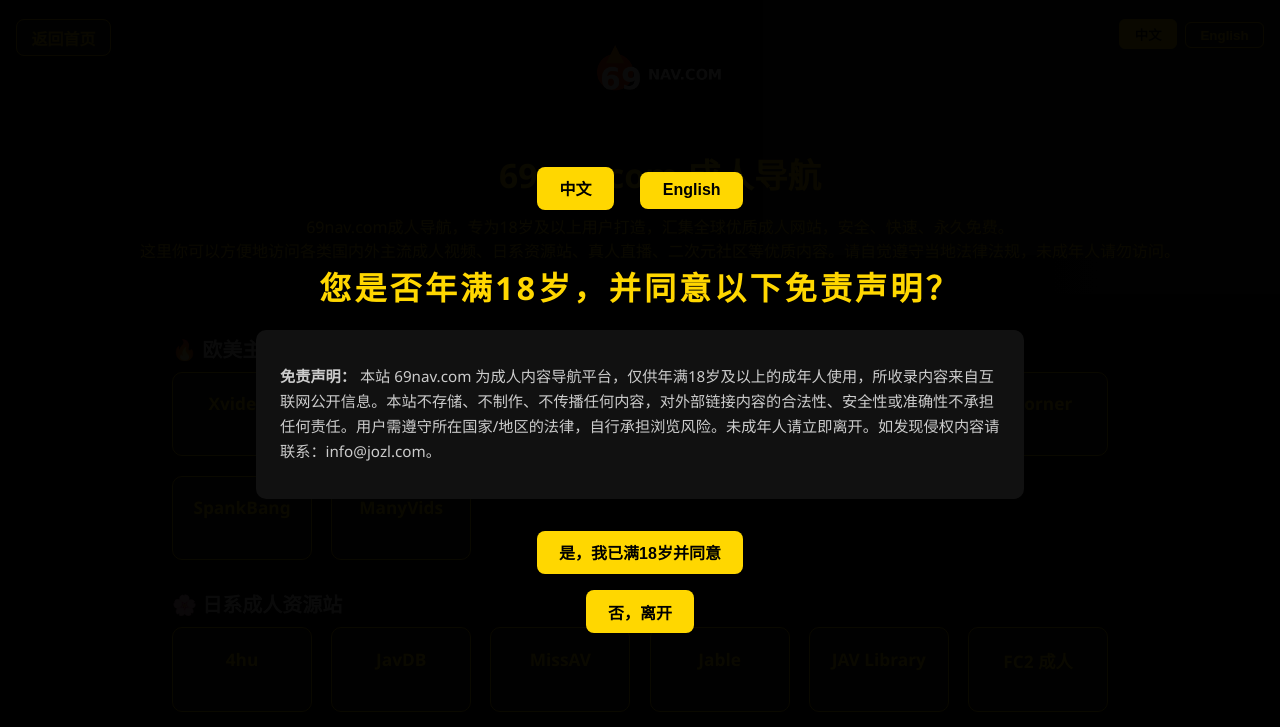
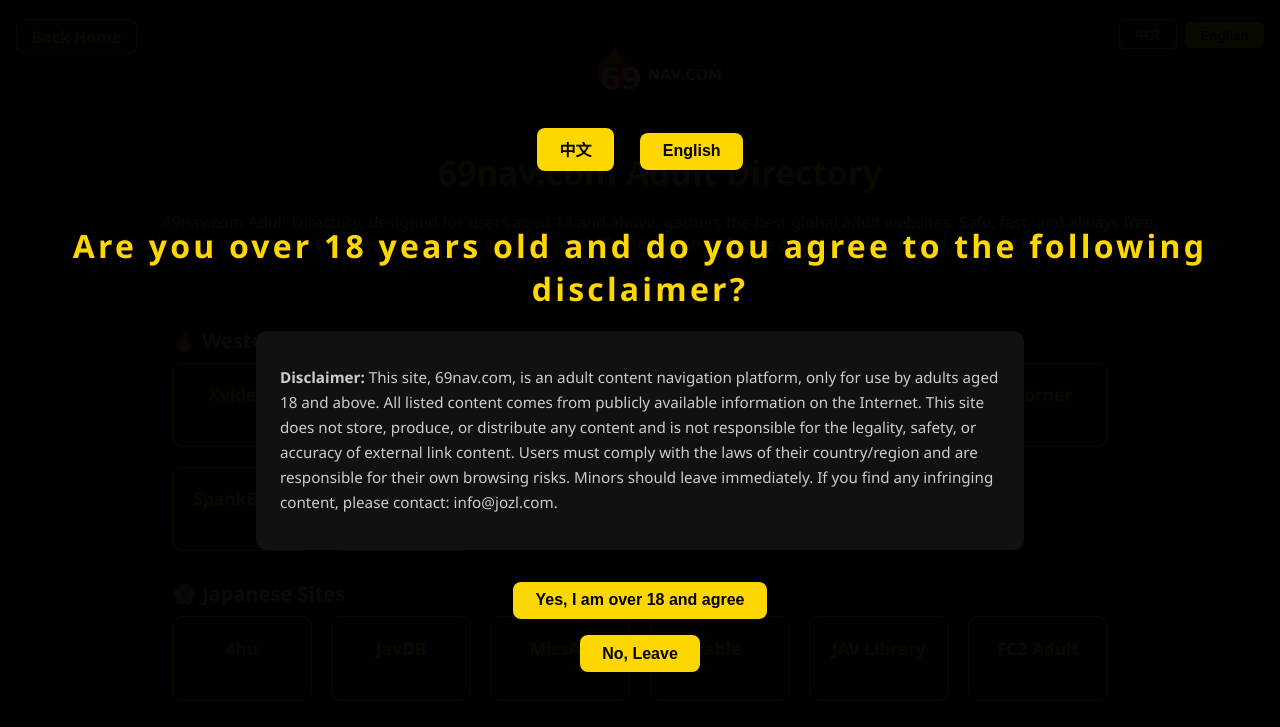
Before and after one commit to alititi-jackie/69nav.com, a plain HTML site: page index.html in a window 1280 px wide. Shown: the top 727 px of the page. Drawn offline with Linux system fonts and the light colour scheme.

Commit message:
Update index.html

```diff
--- a/index.html
+++ b/index.html
@@ -63,41 +63,41 @@
   <!-- 年龄验证弹窗 -->
   <div id="ageModal">
     <div class="modal-lang-switch">
-      <button class="modal-lang-btn active" id="modal-btn-zh" onclick="modalSwitchLang('zh')">中文</button>
-      <button class="modal-lang-btn" id="modal-btn-en" onclick="modalSwitchLang('en')">English</button>
+      <button class="modal-lang-btn" id="modal-btn-zh" onclick="modalSwitchLang('zh')">中文</button>
+      <button class="modal-lang-btn active" id="modal-btn-en" onclick="modalSwitchLang('en')">English</button>
     </div>
-    <h2 id="age-title-zh">您是否年满18岁，并同意以下免责声明？</h2>
-    <h2 id="age-title-en" class="hidden">Are you over 18 years old and do you agree to the following disclaimer?</h2>
-    <div id="age-desc-zh" style="max-width: 720px; background: #111; color: #ccc; padding: 1.2rem 1.5rem; border-radius: 10px; text-align: left; font-size: 0.95rem; line-height: 1.65; margin-bottom: 1.5rem; box-shadow: 0 2px 12px rgba(0,0,0,0.3); overflow-y: auto; max-height: 55vh;">
+    <h2 id="age-title-zh" class="hidden">您是否年满18岁，并同意以下免责声明？</h2>
+    <h2 id="age-title-en">Are you over 18 years old and do you agree to the following disclaimer?</h2>
+    <div id="age-desc-zh" class="hidden" style="max-width: 720px; background: #111; color: #ccc; padding: 1.2rem 1.5rem; border-radius: 10px; text-align: left; font-size: 0.95rem; line-height: 1.65; margin-bottom: 1.5rem; box-shadow: 0 2px 12px rgba(0,0,0,0.3); overflow-y: auto; max-height: 55vh;">
       <p><strong>免责声明：</strong> 本站 69nav.com 为成人内容导航平台，仅供年满18岁及以上的成年人使用，所收录内容来自互联网公开信息。本站不存储、不制作、不传播任何内容，对外部链接内容的合法性、安全性或准确性不承担任何责任。用户需遵守所在国家/地区的法律，自行承担浏览风险。未成年人请立即离开。如发现侵权内容请联系：info@jozl.com。</p>
     </div>
-    <div id="age-desc-en" class="hidden" style="max-width: 720px; background: #111; color: #ccc; padding: 1.2rem 1.5rem; border-radius: 10px; text-align: left; font-size: 0.95rem; line-height: 1.65; margin-bottom: 1.5rem; box-shadow: 0 2px 12px rgba(0,0,0,0.3); overflow-y: auto; max-height: 55vh;">
+    <div id="age-desc-en" style="max-width: 720px; background: #111; color: #ccc; padding: 1.2rem 1.5rem; border-radius: 10px; text-align: left; font-size: 0.95rem; line-height: 1.65; margin-bottom: 1.5rem; box-shadow: 0 2px 12px rgba(0,0,0,0.3); overflow-y: auto; max-height: 55vh;">
       <p><strong>Disclaimer:</strong> This site, 69nav.com, is an adult content navigation platform, only for use by adults aged 18 and above. All listed content comes from publicly available information on the Internet. This site does not store, produce, or distribute any content and is not responsible for the legality, safety, or accuracy of external link content. Users must comply with the laws of their country/region and are responsible for their own browsing risks. Minors should leave immediately. If you find any infringing content, please contact: info@jozl.com.</p>
     </div>
-    <button onclick="enterSite()" id="btn-yes">是，我已满18岁并同意</button>
-    <button onclick="location.href='https://www.usa168hub.com'" id="btn-no">否，离开</button>
+    <button onclick="enterSite()" id="btn-yes">Yes, I am over 18 and agree</button>
+    <button onclick="location.href='https://www.usa168hub.com'" id="btn-no">No, Leave</button>
   </div>
   <header>
-    <a href="https://www.usa168hub.com/" class="home-link" id="home-link">返回首页</a>
+    <a href="https://www.usa168hub.com/" class="home-link" id="home-link">Back Home</a>
     <div class="lang-switch">
-      <button class="lang-btn active" id="btn-zh" onclick="switchLang('zh')">中文</button>
-      <button class="lang-btn" id="btn-en" onclick="switchLang('en')">English</button>
+      <button class="lang-btn" id="btn-zh" onclick="switchLang('zh')">中文</button>
+      <button class="lang-btn active" id="btn-en" onclick="switchLang('en')">English</button>
     </div>
     <img src="logo.gif" alt="69nav.com Logo" class="logo" />
-    <h1 id="title-zh">69nav.com 成人导航</h1>
-    <h1 id="title-en" class="hidden">69nav.com Adult Directory</h1>
-    <p id="desc-zh">
+    <h1 id="title-zh" class="hidden">69nav.com 成人导航</h1>
+    <h1 id="title-en">69nav.com Adult Directory</h1>
+    <p id="desc-zh" class="hidden">
       69nav.com成人导航，专为18岁及以上用户打造，汇集全球优质成人网站，安全、快速、永久免费。<br>
       这里你可以方便地访问各类国内外主流成人视频、日系资源站、真人直播、二次元社区等优质内容。请自觉遵守当地法律法规，未成年人请勿访问。
     </p>
-    <p id="desc-en" class="hidden">
+    <p id="desc-en">
       69nav.com Adult Directory, designed for users aged 18 and above, gathers the best global adult websites. Safe, fast, and always free.<br>
       Easily access mainstream Western, Japanese AV, live cams, and 2D communities. Please comply with your local laws and leave if you are a minor.
     </p>
   </header>
   <main>
     <!-- 中文内容 -->
-    <section id="mainGrid-zh">
+    <section id="mainGrid-zh" class="hidden">
       <h2>🔥 欧美主流成人网站</h2>
       <div class="grid">
         <a href="https://xvideos.com/" class="link" target="_blank" rel="noopener nofollow">Xvideos</a>
@@ -140,7 +140,7 @@
       </div>
     </section>
     <!-- 英文内容 -->
-    <section id="mainGrid-en" class="hidden">
+    <section id="mainGrid-en">
       <h2>🔥 Western Mainstream</h2>
       <div class="grid">
         <a href="https://xvideos.com/" class="link" target="_blank" rel="noopener nofollow">Xvideos</a>
@@ -184,11 +184,11 @@
     </section>
   </main>
   <footer id="footer">
-    <span id="footer-zh">
+    <span id="footer-zh" class="hidden">
       本站导航内容仅供18岁以上用户访问，所有链接均来自互联网公开信息，本站不储存任何资源。请遵守当地法律法规，访问风险自负。<br>
       © 2025 69nav.com | 联系邮箱: info@jozl.com
     </span>
-    <span id="footer-en" class="hidden">
+    <span id="footer-en">
       This navigation site is only for users over 18 years old. All links are from public information on the Internet. We do not host any content.<br>
       © 2025 69nav.com | Contact: info@jozl.com
     </span>
@@ -250,8 +250,8 @@
         modalSwitchLang('en');
       }
     }
-    // 默认弹窗中文
-    modalSwitchLang('zh');
+    // 默认弹窗英文
+    modalSwitchLang('en');
   </script>
 </body>
 </html>
```
